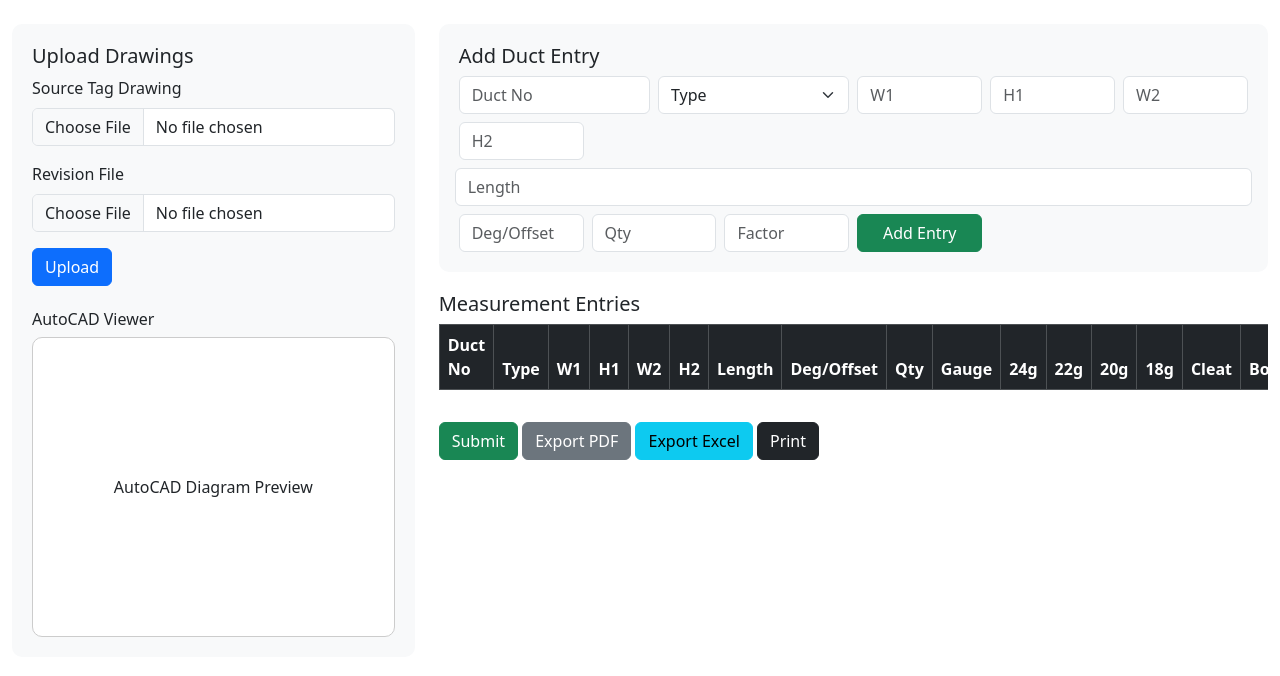
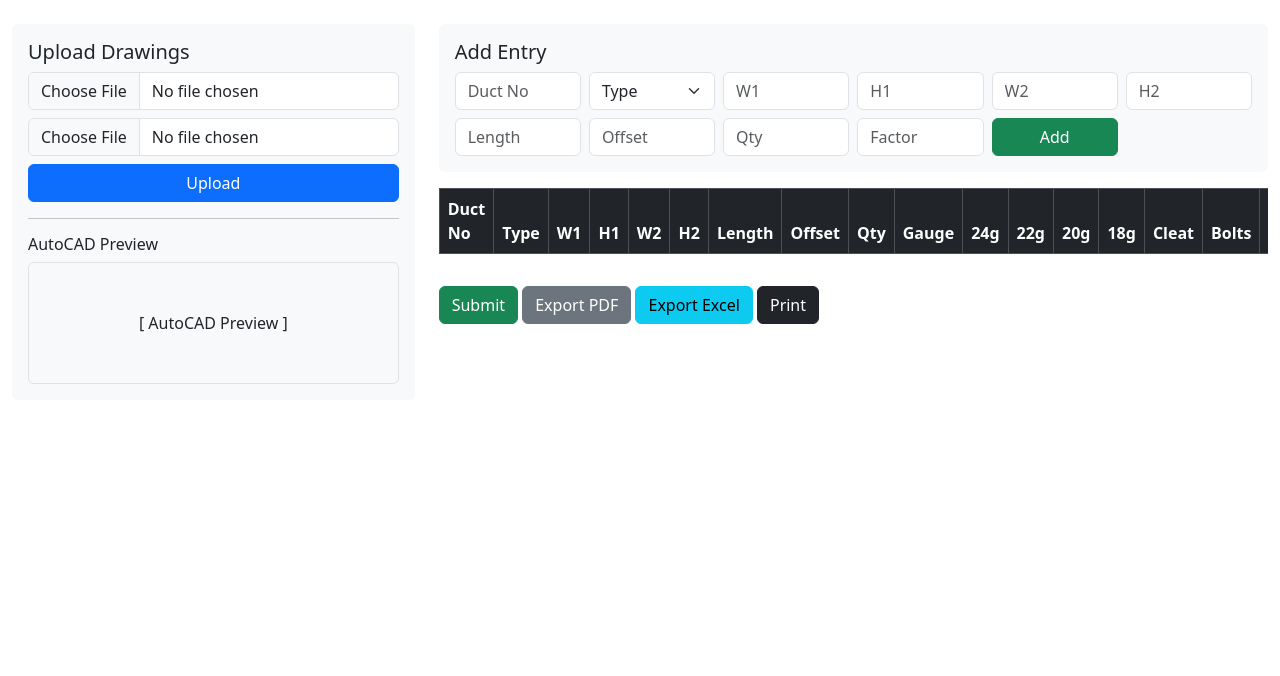
Before and after one commit to sampletech18/Ducting_project, a Flask app: page /measurement_sheet/1 in a window 1280 px wide. Shown: the top 676 px of the page. Run offline with Flask 3, Linux system fonts and the light colour scheme; tables that the repository leaves empty hold one stand-in row (values such as "Sample post"); lists and menus that the app fills with data are empty.

Commit message:
Update measurement_sheet.html

```diff
--- a/app/templates/measurement_sheet.html
+++ b/app/templates/measurement_sheet.html
@@ -4,99 +4,60 @@
   <meta charset="UTF-8">
   <title>Measurement Sheet</title>
   <link href="https://cdn.jsdelivr.net/npm/bootstrap@5.3.2/dist/css/bootstrap.min.css" rel="stylesheet">
-  <style>
-    .form-section {
-      background: #f8f9fa;
-      padding: 20px;
-      border-radius: 10px;
-      margin-bottom: 20px;
-    }
-    .table-section {
-      overflow-x: auto;
-    }
-    .gauge-column {
-      background: #e9ecef;
-    }
-    .autocad-box {
-      background: #fff;
-      border: 1px solid #ccc;
-      height: 300px;
-      border-radius: 10px;
-    }
-  </style>
 </head>
 <body>
 <div class="container-fluid mt-4">
   <div class="row">
-    <!-- Left Section -->
+    <!-- Left -->
     <div class="col-md-4">
-      <div class="form-section">
+      <div class="bg-light p-3 rounded">
         <h5>Upload Drawings</h5>
         <form action="/measurement/upload-files/{{ project.id }}" method="POST" enctype="multipart/form-data">
-          <div class="mb-3">
-            <label class="form-label">Source Tag Drawing</label>
-            <input type="file" name="source_file" class="form-control" required>
-          </div>
-          <div class="mb-3">
-            <label class="form-label">Revision File</label>
-            <input type="file" name="revision_file" class="form-control">
-          </div>
-          <button type="submit" class="btn btn-primary">Upload</button>
+          <input type="file" name="source_file" class="form-control mb-2" required>
+          <input type="file" name="revision_file" class="form-control mb-2">
+          <button class="btn btn-primary w-100">Upload</button>
         </form>
-
-        <div class="mt-4">
-          <h6>AutoCAD Viewer</h6>
-          <div class="autocad-box d-flex align-items-center justify-content-center">
-            <span>AutoCAD Diagram Preview</span>
-          </div>
-        </div>
+        <hr>
+        <h6>AutoCAD Preview</h6>
+        <div class="border rounded text-center py-5">[ AutoCAD Preview ]</div>
       </div>
     </div>
 
-    <!-- Right Section -->
+    <!-- Right -->
     <div class="col-md-8">
-      <div class="form-section">
-        <h5>Add Duct Entry</h5>
-        <form id="ductForm">
-          <div class="row g-2">
-            <div class="col-md-3"><input type="text" name="duct_no" class="form-control" placeholder="Duct No" required></div>
-            <div class="col-md-3">
-              <select name="duct_type" class="form-select" required>
-                <option value="">Type</option>
-                <option value="st">ST</option>
-                <option value="elb">ELB</option>
-                <option value="red">RED</option>
-                <option value="dm">DM</option>
-                <option value="offset">OFFSET</option>
-                <option value="shoe">SHOE</option>
-                <option value="vanes">VANES</option>
-              </select>
-            </div>
-            <div class="col-md-2"><input type="number" name="w1" class="form-control" placeholder="W1"></div>
-            <div class="col-md-2"><input type="number" name="h1" class="form-control" placeholder="H1"></div>
-            <div class="col-md-2"><input type="number" name="w2" class="form-control" placeholder="W2"></div>
-            <div class="col-md-2"><input type="number" name="h2" class="form-control" placeholder="H2"></div>
-            <input type="number" name="length_radius" class="form-control" placeholder="Length">
-            <div class="col-md-2"><input type="number" name="degree_offset" class="form-control" placeholder="Deg/Offset"></div>
-            <div class="col-md-2"><input type="number" name="quantity" class="form-control" placeholder="Qty" required></div>
-            <div class="col-md-2"><input type="number" name="factor" class="form-control" placeholder="Factor"></div>
-            <div class="col-md-2"><button type="button" onclick="addEntry()" class="btn btn-success w-100">Add Entry</button></div>
+      <div class="bg-light p-3 rounded mb-3">
+        <h5>Add Entry</h5>
+        <form id="ductForm" class="row g-2">
+          <div class="col-md-2"><input name="duct_no" class="form-control" placeholder="Duct No" required></div>
+          <div class="col-md-2">
+            <select name="duct_type" class="form-select" required>
+              <option value="">Type</option><option value="st">ST</option><option value="elb">ELB</option>
+              <option value="red">RED</option><option value="dm">DM</option><option value="offset">OFFSET</option>
+              <option value="shoe">SHOE</option><option value="vanes">VANES</option>
+            </select>
+          </div>
+          <div class="col-md-2"><input name="w1" type="number" class="form-control" placeholder="W1"></div>
+          <div class="col-md-2"><input name="h1" type="number" class="form-control" placeholder="H1"></div>
+          <div class="col-md-2"><input name="w2" type="number" class="form-control" placeholder="W2"></div>
+          <div class="col-md-2"><input name="h2" type="number" class="form-control" placeholder="H2"></div>
+          <div class="col-md-2"><input name="length" type="number" class="form-control" placeholder="Length"></div>
+          <div class="col-md-2"><input name="degree_offset" type="number" class="form-control" placeholder="Offset"></div>
+          <div class="col-md-2"><input name="quantity" type="number" class="form-control" placeholder="Qty" required></div>
+          <div class="col-md-2"><input name="factor" type="number" class="form-control" placeholder="Factor"></div>
+          <div class="col-md-2">
+            <button type="button" class="btn btn-success w-100" onclick="addEntry()">Add</button>
           </div>
         </form>
       </div>
 
-      <!-- Live Table Section -->
-      <div class="table-section">
-        <h5>Measurement Entries</h5>
-        <table class="table table-bordered table-striped table-hover">
+      <!-- Table -->
+      <div class="table-responsive">
+        <table class="table table-bordered table-hover">
           <thead class="table-dark">
             <tr>
-              <th>Duct No</th><th>Type</th><th>W1</th><th>H1</th><th>W2</th><th>H2</th>
-              <th>Length</th><th>Deg/Offset</th><th>Qty</th><th>Gauge</th>
-              <th class="gauge-column">24g</th>
-              <th class="gauge-column">22g</th>
-              <th class="gauge-column">20g</th>
-              <th class="gauge-column">18g</th>
+              <th>Duct No</th><th>Type</th><th>W1</th><th>H1</th><th>W2</th><th>H2</th><th>Length</th>
+              <th>Offset</th><th>Qty</th><th>Gauge</th>
+              <th>24g</th><th>22g</th><th>20g</th><th>18g</th>
               <th>Cleat</th><th>Bolts</th><th>Gasket</th><th>Corner</th><th>Action</th>
             </tr>
           </thead>
@@ -107,10 +68,10 @@
               <td>{{ entry.duct_type.upper() }}</td>
               <td>{{ entry.w1 }}</td>
               <td>{{ entry.h1 }}</td>
-              <td>{{ entry.w2 or '-' }}</td>
-              <td>{{ entry.h2 or '-' }}</td>
-              <td>{{ entry.length or '-' }}</td>
-              <td>{{ entry.degree_offset or '-' }}</td>
+              <td>{{ entry.w2 }}</td>
+              <td>{{ entry.h2 }}</td>
+              <td>{{ entry.length }}</td>
+              <td>{{ entry.degree_offset }}</td>
               <td>{{ entry.quantity }}</td>
               <td>{{ entry.gauge }}</td>
               <td>{% if entry.gauge == '24g' %}{{ entry.area }}{% endif %}</td>
@@ -131,12 +92,11 @@
         </table>
       </div>
 
-      <!-- Action Buttons -->
       <div class="mt-3">
         <a href="/measurement/submit/{{ project.id }}" class="btn btn-success">Submit</a>
         <a href="/measurement/export/pdf/{{ project.id }}" class="btn btn-secondary">Export PDF</a>
         <a href="/measurement/export/excel/{{ project.id }}" class="btn btn-info">Export Excel</a>
-        <button onclick="window.print()" class="btn btn-dark">Print</button>
+        <button class="btn btn-dark" onclick="window.print()">Print</button>
       </div>
     </div>
   </div>
@@ -144,31 +104,27 @@
 
 <script>
 function addEntry() {
-  const form = document.getElementById("ductForm");
+  const form = document.getElementById('ductForm');
   const formData = new FormData(form);
-  const data = {};
-  for (const [key, value] of formData.entries()) {
-    data[key] = value;
-  }
-
+  const jsonData = {};
+  formData.forEach((value, key) => jsonData[key] = value);
   const projectId = "{{ project.id }}";
 
   fetch(`/measurement/add-measurement/${projectId}`, {
     method: "POST",
     headers: { "Content-Type": "application/json" },
-    body: JSON.stringify(data)
+    body: JSON.stringify(jsonData)
   })
   .then(res => res.json())
   .then(data => {
     if (data.success) {
-      window.location.reload();
+      location.reload();
     } else {
       alert("Error: " + data.message);
     }
   })
-  .catch(error => {
-    console.error("Error adding entry:", error);
-    alert("Request failed");
+  .catch(err => {
+    alert("Request failed: " + err);
   });
 }
 </script>
```
